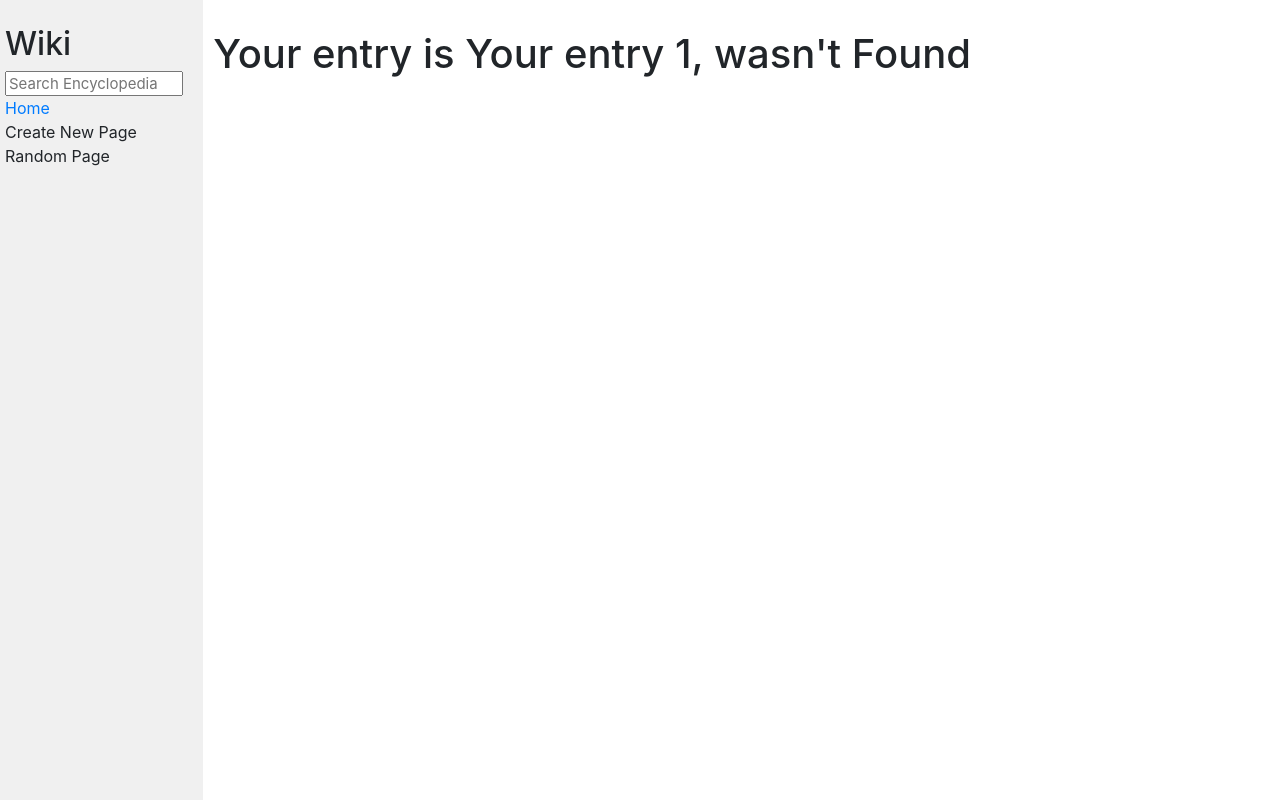
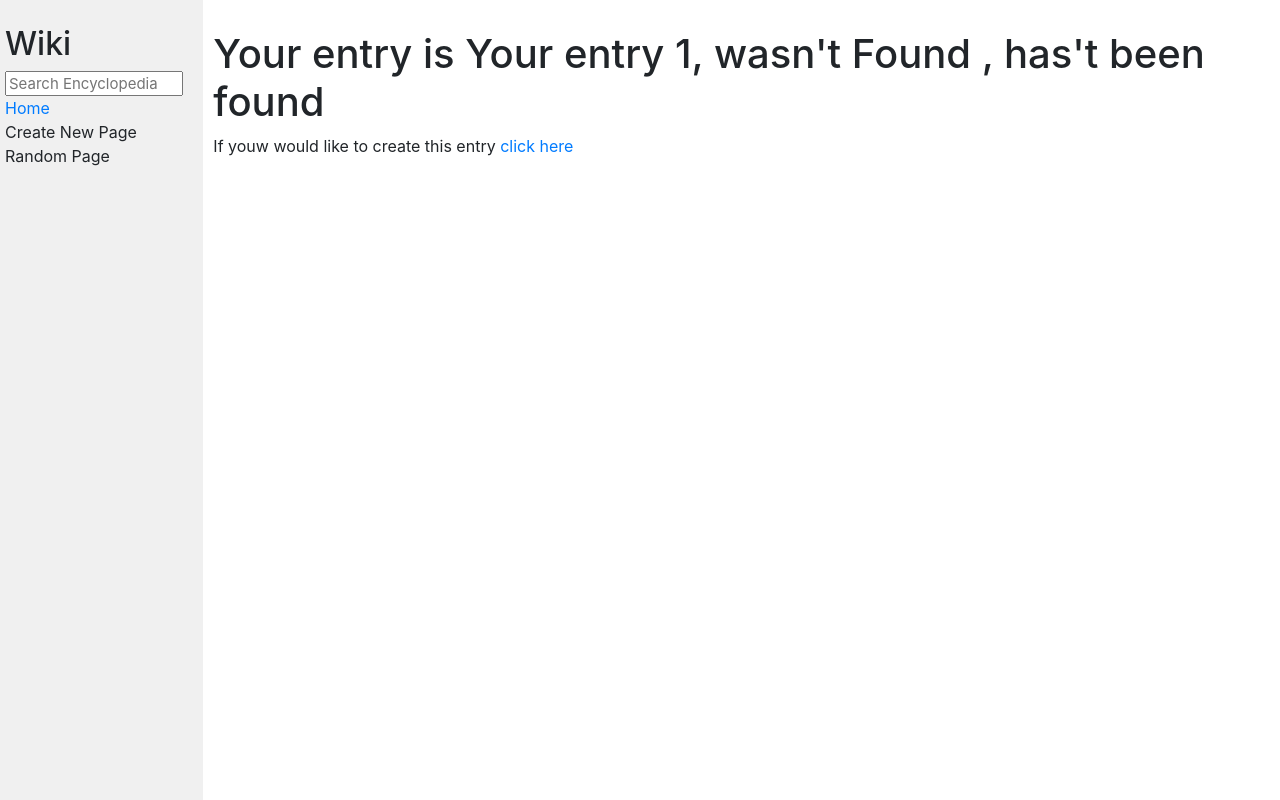
Before and after one commit to yamenarhim10/CS50---wiki-homework, a Django app: page /1/ in a window 1280 px wide. Run offline with Django 3.2, Linux system fonts and the light colour scheme; some libraries are stand-ins or nearby versions.

Commit message:
Now you can render the entry - but it's unsafe

```diff
--- /dev/null
+++ b/Porject 1/wiki/wiki/encyclopedia/templates/encyclopedia/404 error.html
@@ -0,0 +1,13 @@
+{% extends "encyclopedia/layout.html" %}
+
+{% block title %}
+    Encyclopedia
+{% endblock %}
+
+{% block body %}
+    <h1>Your entry is {{ entry }}, has't been found</h1>
+    <p>
+        If youw would like to create this entry <a href="">click  here</a>
+    </p>
+
+{% endblock %}
--- a/Porject 1/wiki/wiki/encyclopedia/templates/encyclopedia/testentry.html
+++ b/Porject 1/wiki/wiki/encyclopedia/templates/encyclopedia/Entry.html
@@ -5,6 +5,5 @@
 {% endblock %}
 
 {% block body %}
-    <h1>Your entry is {{ entry }}</h1>
-
+     {{ entry|safe }}
 {% endblock %}
--- a/Porject 1/wiki/wiki/encyclopedia/util.py
+++ b/Porject 1/wiki/wiki/encyclopedia/util.py
@@ -3,6 +3,8 @@ import re
 from django.core.files.base import ContentFile
 from django.core.files.storage import default_storage
 
+import markdown2
+import os
 
 def list_entries():
     """
--- a/Porject 1/wiki/wiki/encyclopedia/views.py
+++ b/Porject 1/wiki/wiki/encyclopedia/views.py
@@ -2,6 +2,9 @@ from django.shortcuts import render
 
 from . import util
 
+import markdown2
+from pathlib import Path
+import os
 
 def index(request):
     return render(request, "encyclopedia/index.html", {
@@ -11,6 +14,10 @@ def index(request):
 def renderEntry(request, entry):
     entries = util.list_entries()
     if entry in entries:
-        return render(request, "encyclopedia/testentry.html", {"entry": f"Your entry {entry}, Found  "})
+        with open('entries/'+str(entry)+'.md', 'r', encoding='utf-8') as file:
+            markdown_text = file.read()
+        html = markdown2.markdown(markdown_text)
+        print(html)
+        return render(request, "encyclopedia/Entry.html", {"entry":html})
     else:
-        return render(request, "encyclopedia/testentry.html", {"entry": f"Your entry {entry}, wasn't Found  "})
+        return render(request, "encyclopedia/404 error.html", {"entry": f"Your entry {entry}, wasn't Found  "})
```
